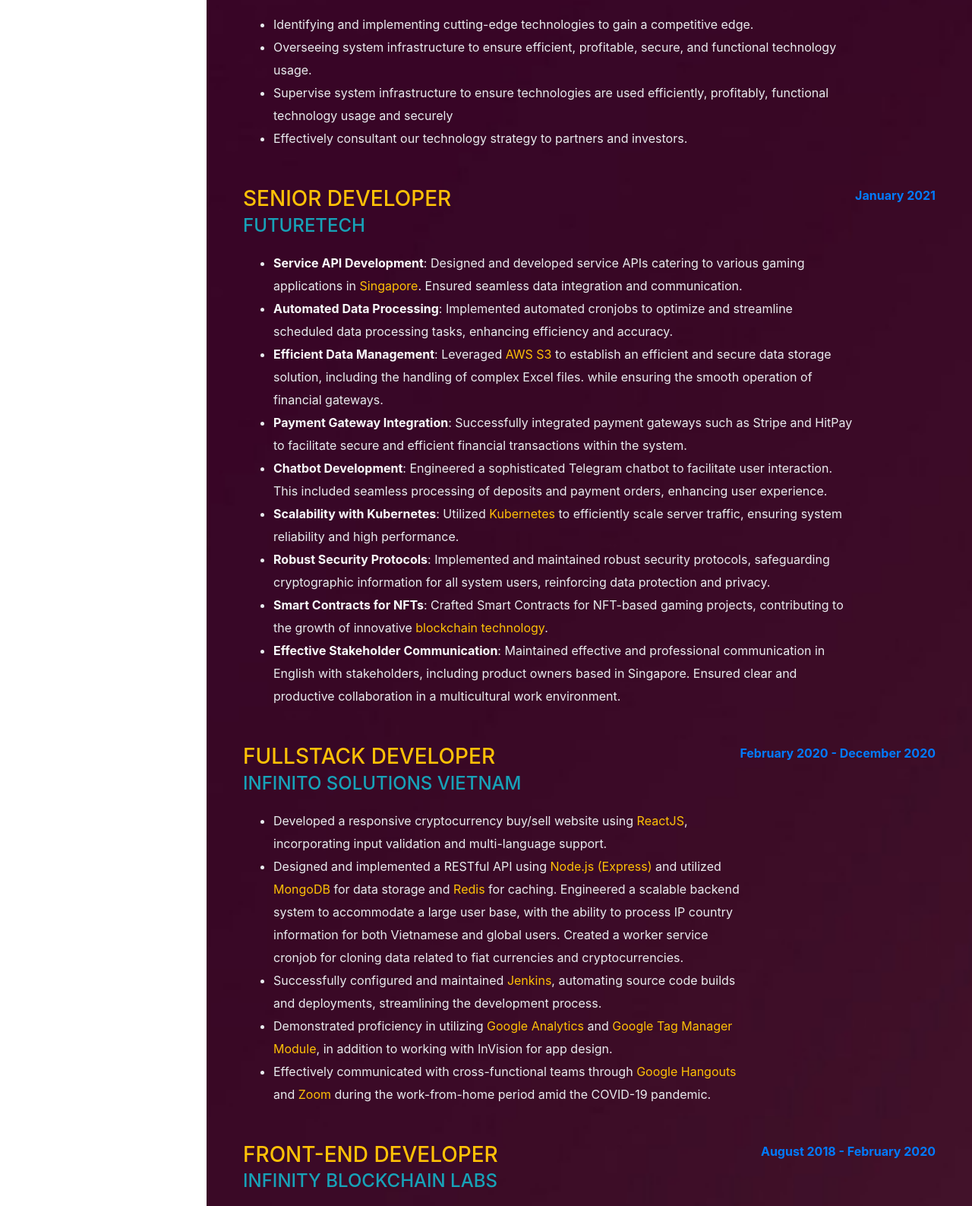
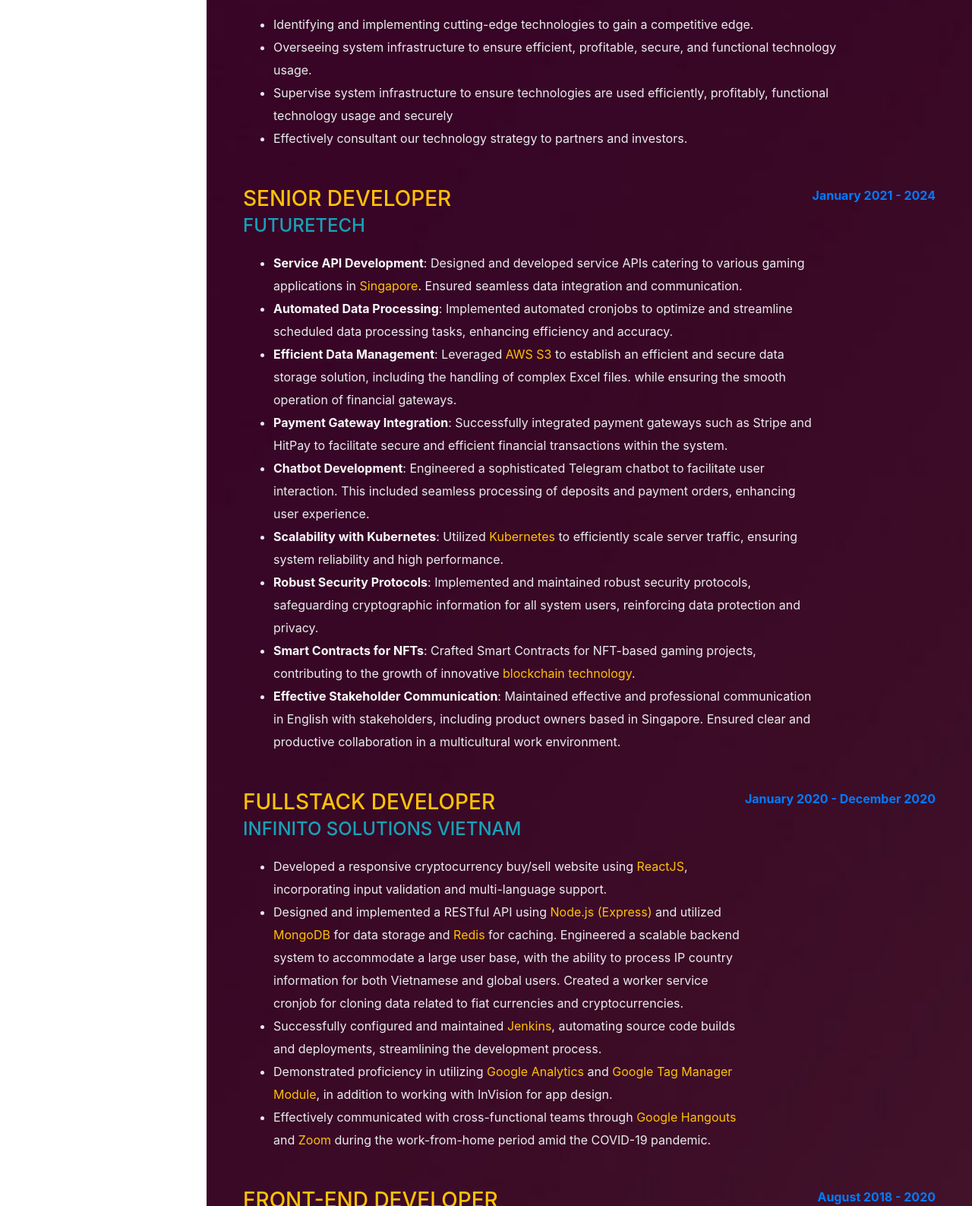
Before and after one commit to meesky/vanxana-sengdavong-resume, a website with bundled scripts: page index.html in a window 1280 px wide. Shown: the part 1213-2800 px from the top of the page at 76% size. Built offline with nearby package versions, Linux system fonts and the light colour scheme; a web font is replaced by a local one.

Commit message:
[update] resume

```diff
--- a/index.html
+++ b/index.html
@@ -107,8 +107,8 @@
                         <a class="social-icon" href="https://www.linkedin.com/in/meesky/"><i
                                 class="fab fa-linkedin-in"></i></a>
                         <a class="social-icon" href="https://github.com/meesky"><i class="fab fa-github"></i></a>
-                        <a class="social-icon" href="https://www.facebook.com/meesky.studio"><i
-                                class="fab fa-facebook-f"></i></a>
+                        <!-- <a class="social-icon" href="https://www.facebook.com/meesky.studio"><i
+                                class="fab fa-facebook-f"></i></a> -->
                     </div>
                 </div>
             </div>
@@ -186,7 +186,7 @@
 
                             </ul>
                         </div>
-                        <b class="flex-shrink-0"><span class="text-primary">January 2021</span></b>
+                        <b class="flex-shrink-0"><span class="text-primary">January 2021 - 2024</span></b>
                     </div>
                     <div class="d-flex flex-column flex-md-row justify-content-between mb-5">
                         <div class="flex-grow-1">
@@ -221,7 +221,7 @@
                                 </li>
                             </ul>
                         </div>
-                        <b class="flex-shrink-0"><span class="text-primary">February 2020 - December 2020</span></b>
+                        <b class="flex-shrink-0"><span class="text-primary">January 2020 - December 2020</span></b>
                     </div>
                     <div class="d-flex flex-column flex-md-row justify-content-between mb-5">
                         <div class="flex-grow-1">
@@ -329,7 +329,7 @@
                                 </ul>
                             </div>
                         </div>
-                        <b class="flex-shrink-0"><span class="text-primary">August 2018 - February 2020</span></b>
+                        <b class="flex-shrink-0"><span class="text-primary">August 2018 - 2020</span></b>
                     </div>
                     <div class="d-flex flex-column flex-md-row justify-content-between">
                         <div class="flex-grow-1">
```
